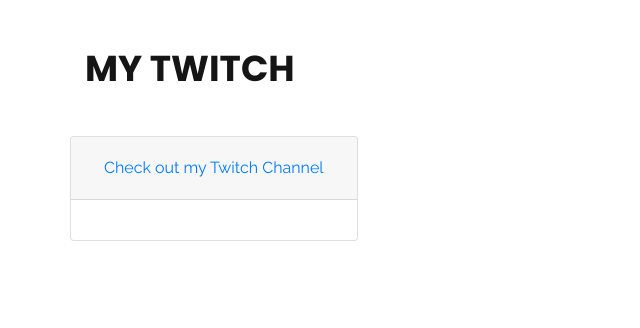
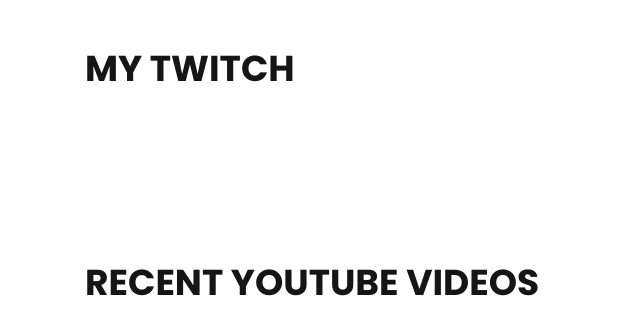
Before and after one commit to TristanDMartin/T3cknicstwitch, a website with bundled scripts: page index.html in a window 1280 px wide. Shown: the part 2880-3208 px from the top of the page, without its empty margins (0-640 px from the left). Built offline with nearby package versions, Linux system fonts and the light colour scheme; a script that the page names is missing; files whose address does not match are found by name.

Commit message:
trying to get it to work in google

```diff
--- a/index.html
+++ b/index.html
@@ -259,7 +259,7 @@
         <div class="row">
 
 
-          <div class="accordiononly" id="accordionExample">
+          <!-- <div class="accordiononly" id="accordionExample">
             <div class="card">
               <div class="card-header" id="headingOne">
                 <h2 class="mb-0">
@@ -277,7 +277,7 @@
                 </div>
               </div>
             </div>
-          </div>
+          </div> -->
 
           <div class="col-sm-6" data-aos="zoom-in" data-aos-delay="300">
             <div id="twitchs">
```
